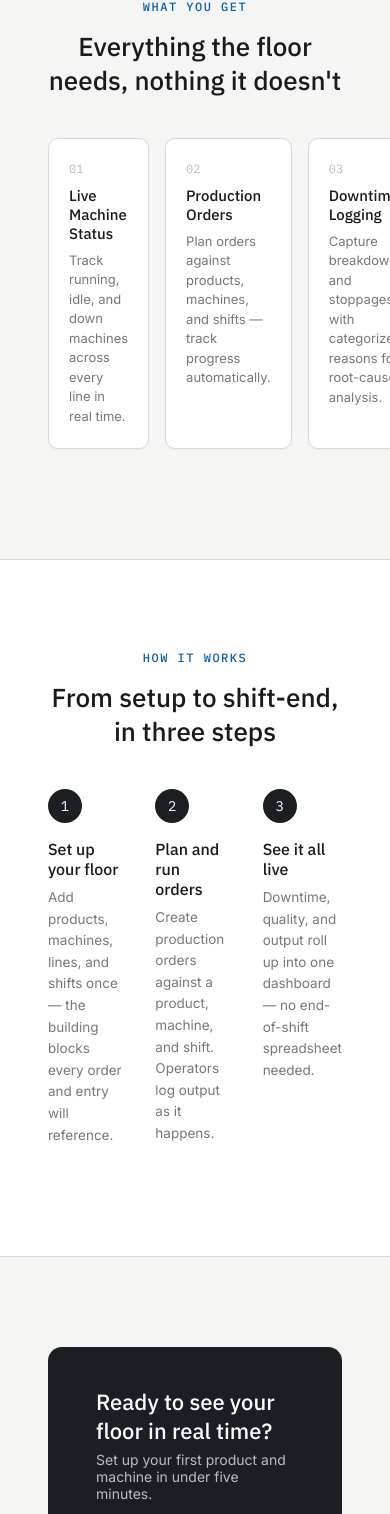
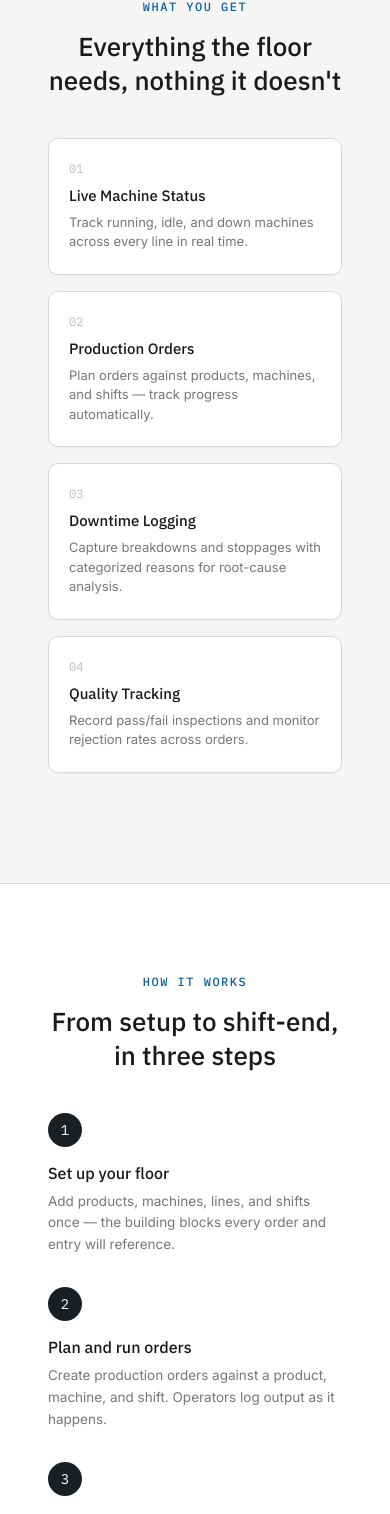
Before and after one commit to Sunita-lab/ProdOps, a React (Vite) app in the folder frontend/: page / in a window 390 px wide. Shown: the part 1020-2534 px from the top of the page. Built offline with nearby package versions, Linux system fonts and the light colour scheme; no server answers.

Commit message:
feat: Make Landing page feature and steps grids responsive

```diff
--- a/frontend/src/pages/Landing.jsx
+++ b/frontend/src/pages/Landing.jsx
@@ -89,7 +89,7 @@ function Landing() {
           <div style={styles.eyebrow}>WHAT YOU GET</div>
           <h2 style={styles.sectionTitle}>Everything the floor needs, nothing it doesn't</h2>
         </div>
-        <div style={styles.features}>
+        <div style={styles.features} className="grid-4">
           {features.map((f) => (
             <div key={f.title} style={styles.featureCard}>
               <div style={styles.featureNum}>{f.n}</div>
@@ -105,7 +105,7 @@ function Landing() {
           <div style={styles.eyebrow}>HOW IT WORKS</div>
           <h2 style={styles.sectionTitle}>From setup to shift-end, in three steps</h2>
         </div>
-        <div style={styles.stepsRow}>
+        <div style={styles.stepsRow} className="grid-3">
           {steps.map((s, i) => (
             <div key={s.n} style={styles.stepItem}>
               <div style={styles.stepNumCircle}>{s.n}</div>
```
